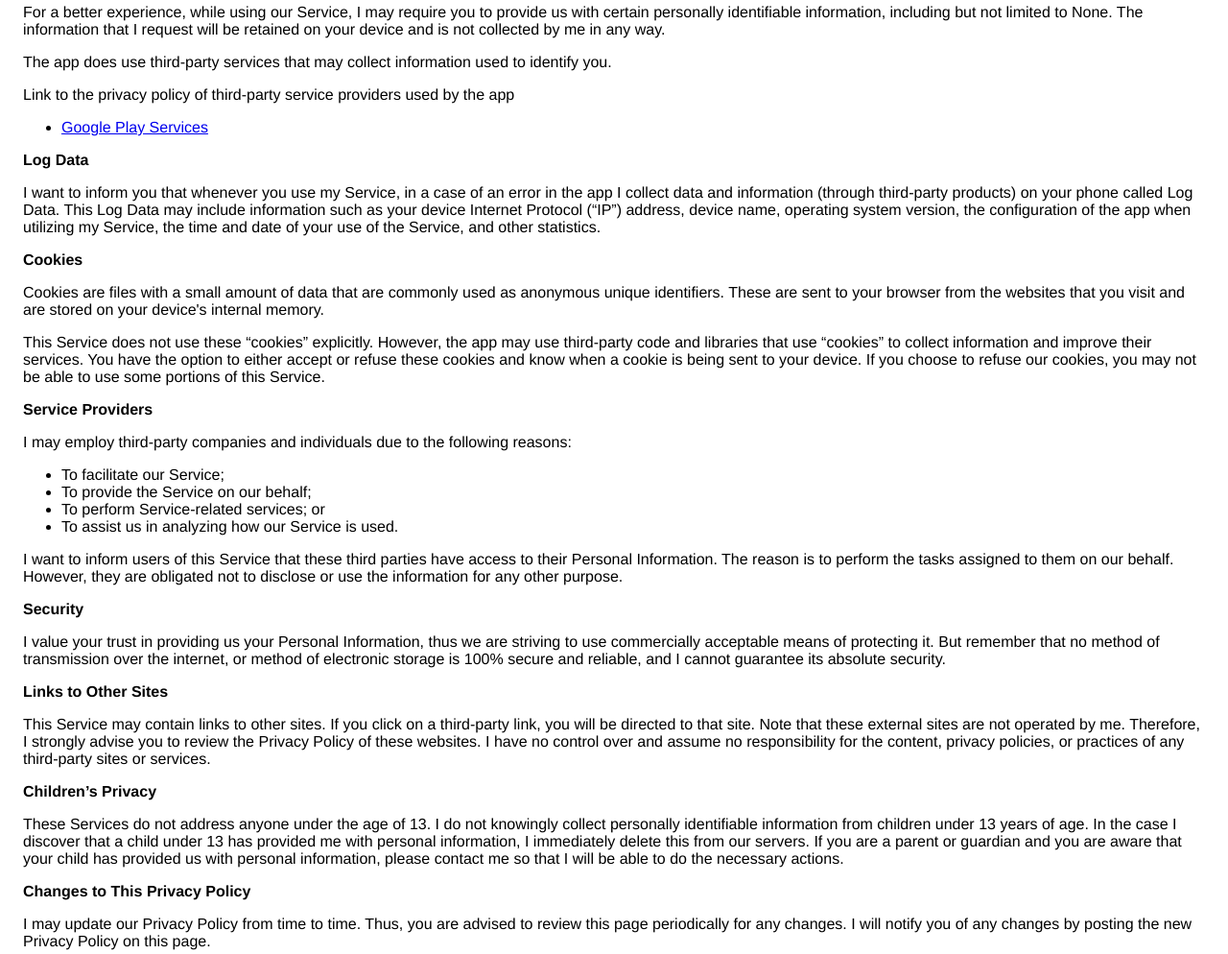
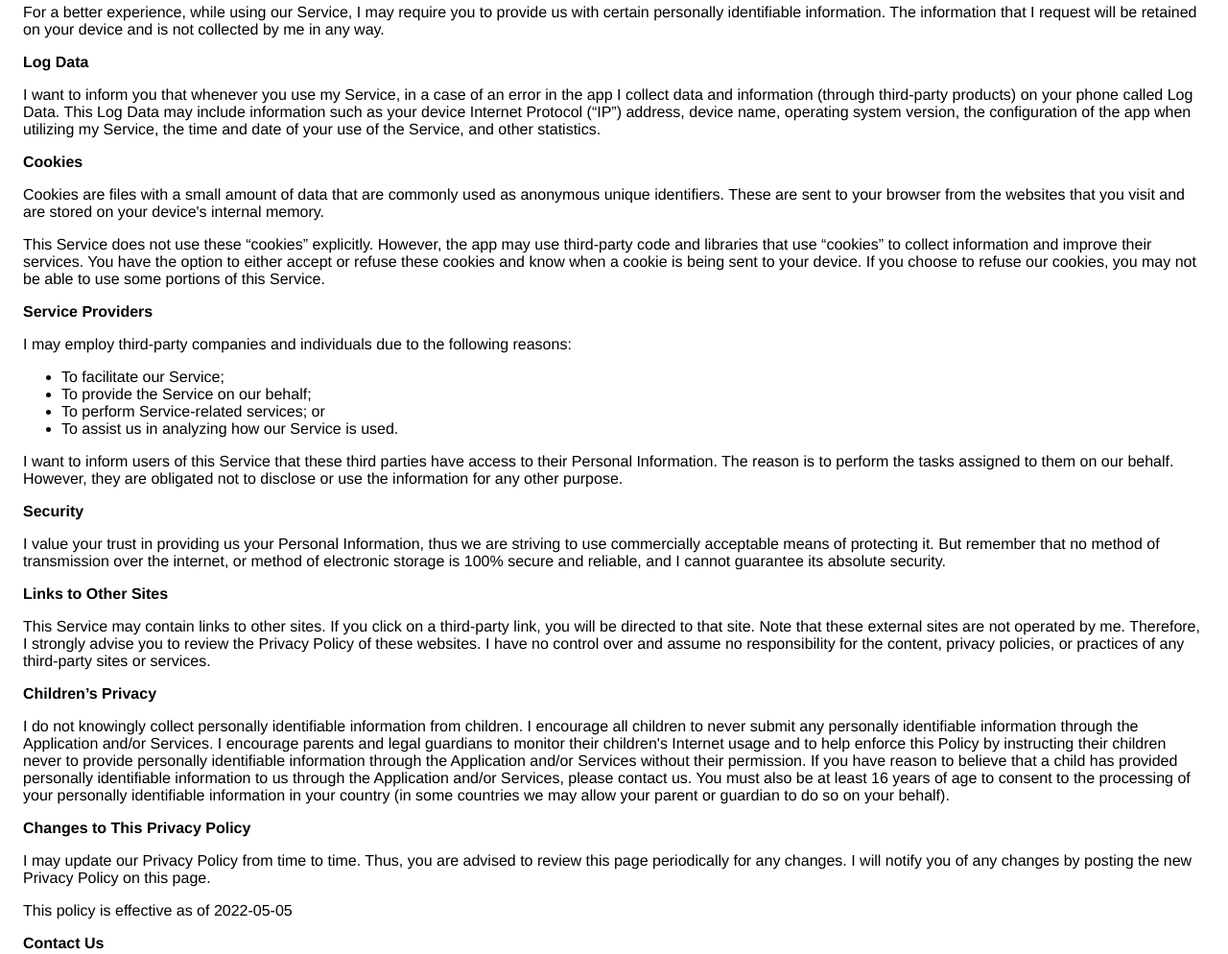
Before and after one commit to GabrieleCurti/PrivacyPolicy, a plain HTML site: page index.html in a window 1280 px wide. Shown: the part 260-1254 px from the top of the page at 96% size. Drawn offline with Linux system fonts and the light colour scheme.

Commit message:
Updated policy

```diff
--- a/index.html
+++ b/index.html
@@ -29,15 +29,9 @@
                 </p> <p><strong>Information Collection and Use</strong></p> <p>
                   For a better experience, while using our Service, I
                   may require you to provide us with certain personally
-                  identifiable information, including but not limited to None. The information that
+                  identifiable information. The information that
                   I request will be retained on your device and is not collected by me in any way.
-                </p> <div><p>
-                    The app does use third-party services that may collect
-                    information used to identify you.
-                  </p> <p>
-                    Link to the privacy policy of third-party service providers used
-                    by the app
-                  </p> <ul><li><a href="https://www.google.com/policies/privacy/" target="_blank" rel="noopener noreferrer">Google Play Services</a></li><!----><!----><!----><!----><!----><!----><!----><!----><!----><!----><!----><!----><!----><!----><!----><!----><!----><!----><!----><!----><!----><!----><!----><!----><!----><!----><!----></ul></div> <p><strong>Log Data</strong></p> <p>
+                </p> <!----> <p><strong>Log Data</strong></p> <p>
                   I want to inform you that whenever you
                   use my Service, in a case of an error in the app
                   I collect data and information (through third-party
@@ -85,17 +79,20 @@
                   no control over and assume no responsibility for the content,
                   privacy policies, or practices of any third-party sites or
                   services.
-                </p> <p><strong>Children’s Privacy</strong></p> <div><p>
-                    These Services do not address anyone under the age of 13.
+                </p> <p><strong>Children’s Privacy</strong></p> <!----> <div><p>
                     I do not knowingly collect personally
-                    identifiable information from children under 13 years of age. In the case
-                    I discover that a child under 13 has provided
-                    me with personal information, I immediately
-                    delete this from our servers. If you are a parent or guardian
-                    and you are aware that your child has provided us with
-                    personal information, please contact me so that
-                    I will be able to do the necessary actions.
-                  </p></div> <!----> <p><strong>Changes to This Privacy Policy</strong></p> <p>
+                    identifiable information from children. I
+                    encourage all children to never submit any personally
+                    identifiable information through
+                    the Application and/or Services.
+                    I encourage parents and legal guardians to monitor
+                    their children's Internet usage and to help enforce this Policy by instructing
+                    their children never to provide personally identifiable information through the Application and/or Services without their permission. If you have reason to believe that a child
+                    has provided personally identifiable information to us through the Application and/or Services,
+                    please contact us. You must also be at least 16 years of age to consent to the processing
+                    of your personally identifiable information in your country (in some countries we may allow your parent
+                    or guardian to do so on your behalf).
+                  </p></div> <p><strong>Changes to This Privacy Policy</strong></p> <p>
                   I may update our Privacy Policy from
                   time to time. Thus, you are advised to review this page
                   periodically for any changes. I will
```
